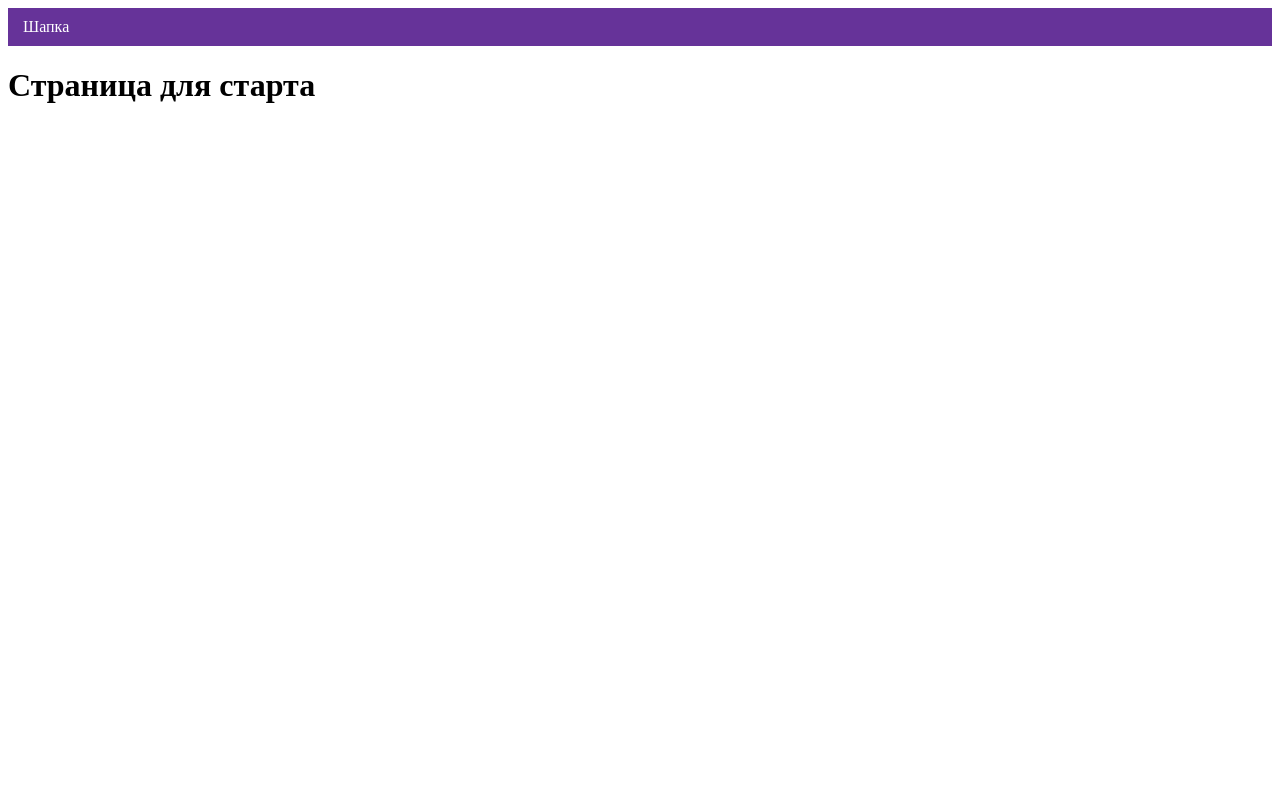
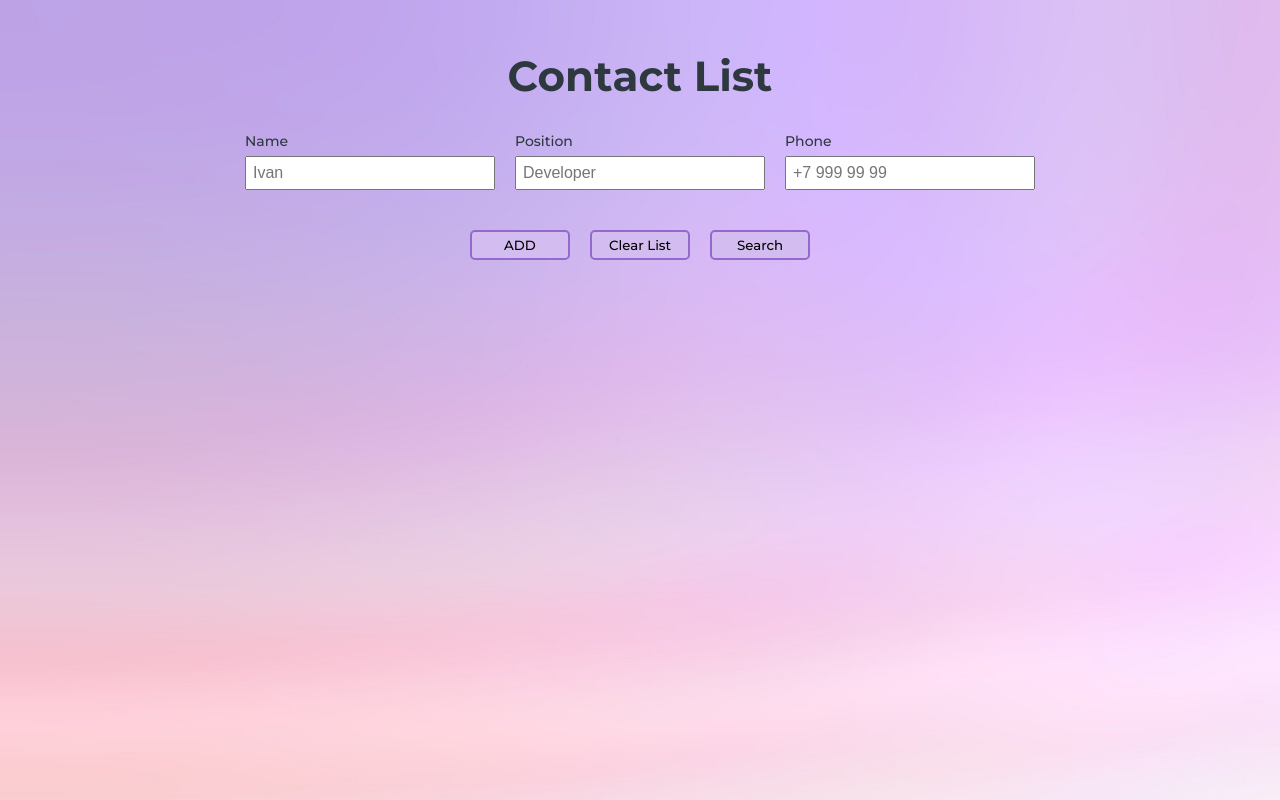
Before and after one commit to CrashStatic/contact-list, a website: page source/index.html in a window 1280 px wide. Drawn offline with nearby package versions, Linux system fonts and the light colour scheme; files that its build step writes are made by us from their sources.

Commit message:
Создает разметку и стилизует заголовк, инпуты и кнопки

```diff
--- a/source/index.html
+++ b/source/index.html
@@ -2,16 +2,51 @@
 <html class="page" lang="ru">
   <head>
     <meta charset="UTF-8">
-    <title>Название проекта</title>
+    <title>Contact List</title>
     <meta name="viewport" content="width=device-width,initial-scale=1">
     <link rel="preload" href="#" type="font/woff2" as="font">
     <link rel="stylesheet" href="styles/styles.css">
     <script src="scripts/index.js" defer></script>
   </head>
-  <body class="page__body">
-    <header class="header">Шапка</header>
-    <main>
-      <h1>Страница для старта</h1>
-    </main>
+  <body class="body">
+    <div class="container">
+      <h1>Contact List</h1>
+      <section class="interaction">
+        <div class="interaction__inputs inputs">
+          <div class="inputs__wrapper">
+            <label class="inputs__label" for="name">Name</label>
+            <input class="inputs__input" id="name" type="text" placeholder="Ivan" required>
+          </div>
+
+          <div class="inputs__wrapper">
+            <label class="inputs__label" for="position">Position</label>
+            <input class="inputs__input" id="position" type="text" placeholder="Developer" required>
+          </div>
+
+          <div class="inputs__wrapper">
+            <label class="inputs__label" for="phone">Phone</label>
+            <input class="inputs__input" id="phone" type="text" placeholder="+7 999 99 99" required>
+          </div>
+        </div>
+
+        <div class="interaction__buttons buttons">
+          <input class="buttons__button buttons__button--add" type="submit" value="ADD">
+          <input class="buttons__button buttons__button--clear" type="submit" value="Clear List">
+          <input class="buttons__button buttons__button--search" type="submit" value="Search">
+        </div>
+      </section>
+
+      <section class="contact-table">
+        <div class="contact-table__column column column__left"></div>
+        <div class="contact-table__column column column__right"></div>
+      </section>
+
+        <!-- Шаблон изображения случайного пользователя -->
+      <template id="letter">
+        <div class="column__element element">
+          <div data-id="a" class="element__letter">A</div>
+        </div>
+      </template>
+    </div>
   </body>
 </html>
--- /dev/null
+++ b/source/styles/blocks/body.scss
@@ -0,0 +1,10 @@
+.body {
+  min-width: 320px;
+  min-height: 100%;
+  margin: 0;
+  background-image: url('../../images/violet.jpg');
+  background-repeat: no-repeat;
+  background-size: cover;
+  font-family: "Montserrat", "Arial", sans-serif;
+  color: #2d383f;
+}
--- /dev/null
+++ b/source/styles/blocks/buttons.scss
@@ -0,0 +1,16 @@
+.buttons {
+  display: flex;
+  flex-direction: row;
+  gap: 20px;
+}
+
+.buttons__button {
+  font-family: "Montserrat", "Arial", sans-serif;
+  font-weight: 500;
+  background-color: #d3bcef;
+  border-radius: 5px;
+  border: 2px solid #9568cf;
+  padding: 5px;
+  min-width: 100px;
+  cursor: pointer;
+}
--- /dev/null
+++ b/source/styles/blocks/container.scss
@@ -0,0 +1,14 @@
+.container {
+  margin: 0;
+  padding: 50px;
+  display: flex;
+  flex-direction: column;
+  align-items: center;
+
+  h1 {
+    font-size: 42px;
+    font-weight: 800;
+    margin: 0;
+    margin-bottom: 30px;
+  }
+}
--- a/source/styles/blocks/header.scss
+++ /dev/null
@@ -1,5 +0,0 @@
-.header {
-  background-color: #663399;
-  color: #ffffff;
-  padding: 10px 15px;
-}
--- /dev/null
+++ b/source/styles/blocks/inputs.scss
@@ -0,0 +1,22 @@
+.inputs {
+  display: flex;
+  flex-direction: row;
+  gap: 20px;
+}
+
+.inputs__wrapper {
+  width: 250px;
+  display: flex;
+  flex-direction: column;
+  gap: 6px;
+}
+
+.inputs__label {
+  font-size: 14px;
+}
+
+.inputs__input {
+  font-size: 16px;
+  margin: 0;
+  padding: 6px;
+}
--- /dev/null
+++ b/source/styles/blocks/interaction.scss
@@ -0,0 +1,6 @@
+.interaction {
+  display: flex;
+  flex-direction: column;
+  align-items: center;
+  gap: 40px;
+}
--- a/source/styles/common/fonts.scss
+++ b/source/styles/common/fonts.scss
@@ -1 +1,15 @@
-/* здесь подключите шрифты */
+@font-face {
+  font-family: "Montserrat";
+  src: url("../../fonts/montserrat/Montserrat-Medium.woff2") format("woff2"), url("../../fonts/montserrat/Montserrat-Medium.woff") format("woff");
+  font-weight: 500;
+  font-style: normal;
+  font-display: swap;
+}
+
+@font-face {
+  font-family: "Montserrat";
+  src: url("../../fonts/montserrat/Montserrat-Bold.woff2") format("woff2"), url("../../fonts/montserrat/Montserrat-Bold.woff") format("woff");
+  font-weight: 700;
+  font-style: normal;
+  font-display: swap;
+}
--- a/source/styles/common/global.scss
+++ b/source/styles/common/global.scss
@@ -1 +1,16 @@
-/* здесь используйте глобальные селекторы img, body, html и так далее */
+*,
+*::before,
+*::after {
+  box-sizing: border-box;
+}
+
+html {
+  height: 100%;
+  scroll-behavior: smooth;
+}
+
+img {
+  width: 100%;
+  height: auto;
+  object-fit: contain;
+}
--- a/source/styles/styles.scss
+++ b/source/styles/styles.scss
@@ -1,7 +1,11 @@
 /* GLOBAL */
-@import "./common/variables.scss";
-@import "./common/global.scss";
-@import "./common/fonts.scss";
+@import "./common/variables";
+@import "./common/global";
+@import "./common/fonts";
 
 /* BLOCKS */
-@import "./blocks/header.scss";
+@import "./blocks/body";
+@import "./blocks/container";
+@import "./blocks/interaction";
+@import "./blocks/inputs";
+@import "./blocks/buttons";
```
Also changed, not shown: assets/git.png (deleted), assets/node.png (deleted), source/fonts/montserrat/Montserrat-Bold.woff (added), source/fonts/montserrat/Montserrat-Bold.woff2 (added), source/fonts/montserrat/Montserrat-Medium.woff (added), source/fonts/montserrat/Montserrat-Medium.woff2 (added), source/images/blue.jpg (added), source/images/violet.jpg (added).
